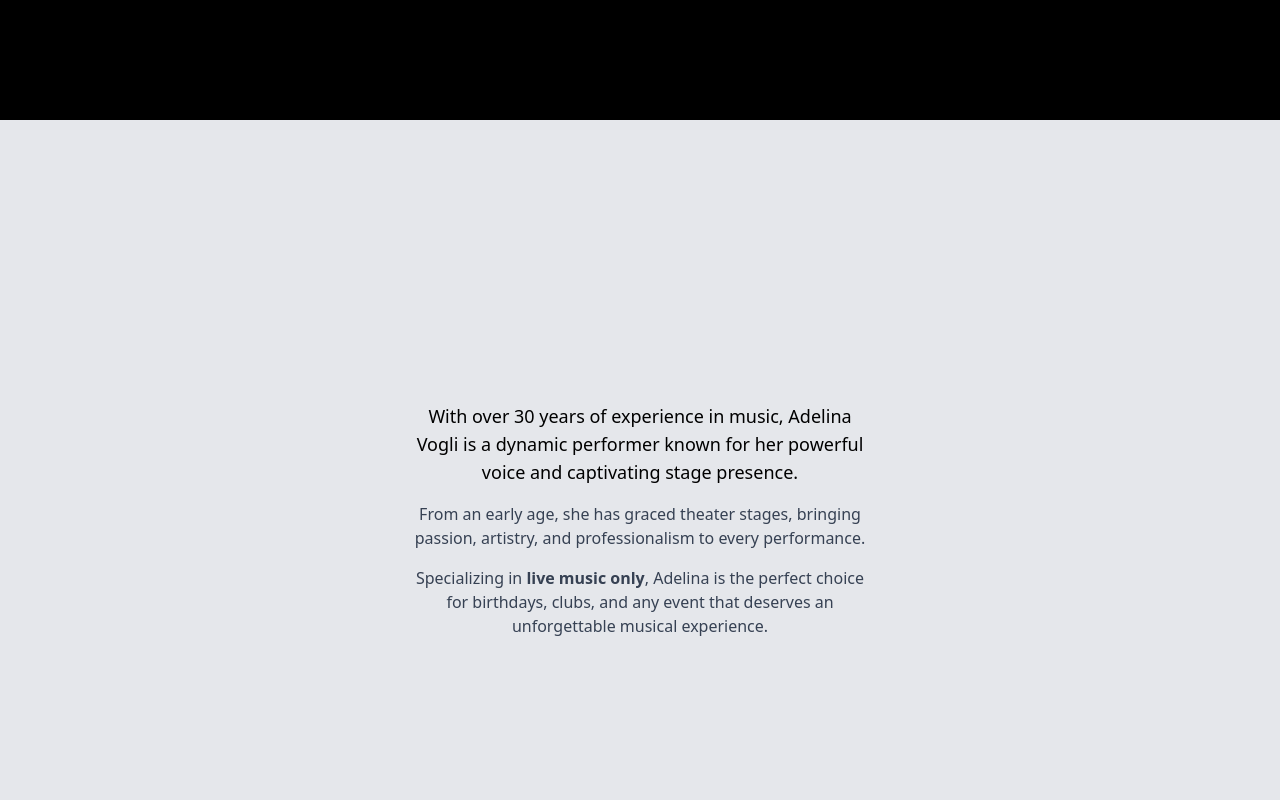
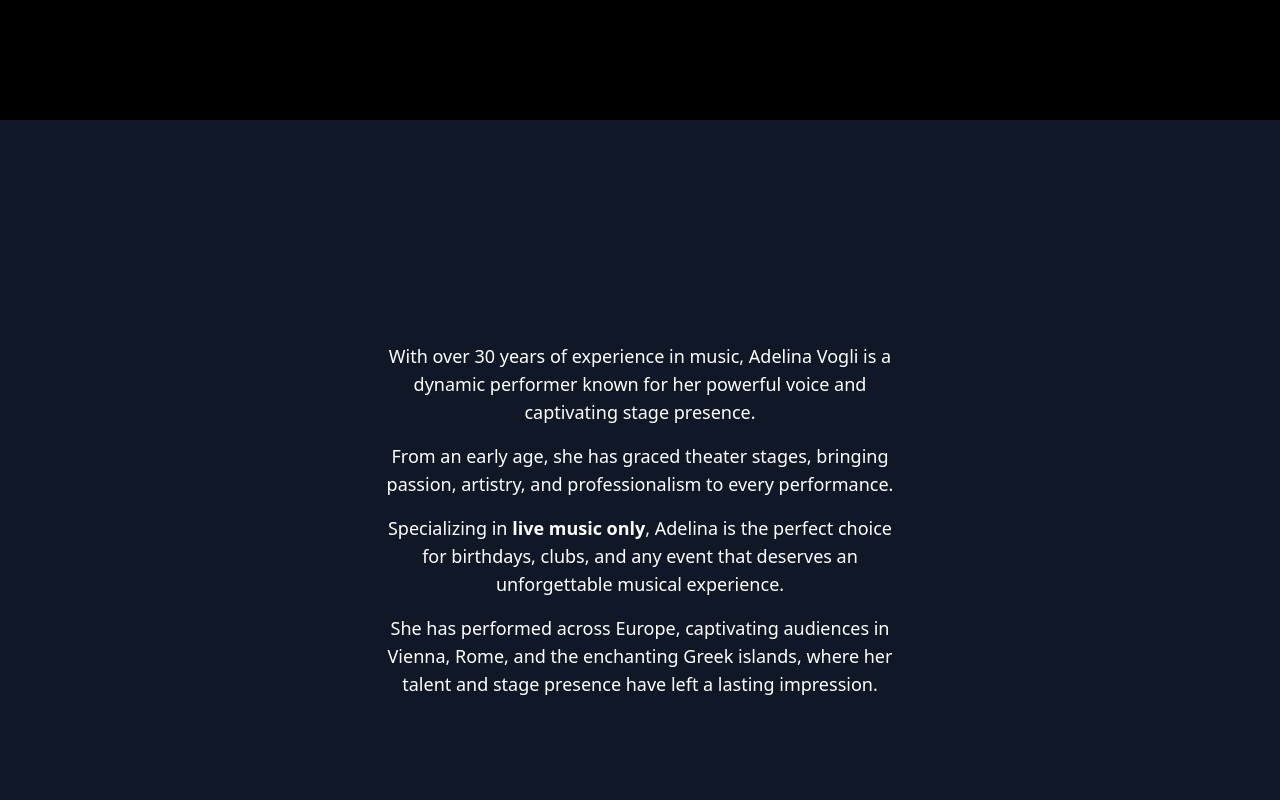
Before and after one commit to sunnycc17/Adelina-vogli, a website: page index.html in a window 1280 px wide. Shown: the part 1480-2280 px from the top of the page. Drawn offline with nearby package versions, Linux system fonts and the light colour scheme.

Commit message:
minor layout edits

```diff
--- a/index.html
+++ b/index.html
@@ -64,7 +64,7 @@
     </section>
 
     <!-- 🎵 Featured Music -->
-    <section id="music" class="text-center min-h-screen">
+    <section id="music" class="text-center min-h-screen p-5">
       <h2 data-aos="fade-up" class="text-2xl sm:text-3xl font-bold mb-6">
         A Versatile Singer
       </h2>
@@ -75,7 +75,7 @@
         class="flex flex-col sm:flex-row items-center justify-center gap-5 p-8"
       >
         <div
-          data-aos="slide-left"
+          data-aos="fade-right"
           data-aos-delay="400"
           class="w-full max-w-[560px] aspect-video"
         >
@@ -91,7 +91,7 @@
         </div>
 
         <div
-          data-aos="slide-right"
+          data-aos="fade-left"
           data-aos-delay="400"
           class="w-full max-w-[560px] aspect-video"
         >
@@ -108,22 +108,30 @@
       </div>
     </section>
 
-    <section id="about" class="bg-gray-200 p-5 min-h-screen flex justify-end">
+    <section
+      id="about"
+      class="bg-gray-900 min-h-screen flex justify-center items-center"
+    >
       <div
-        class="flex flex-col items-center justify-center space-y-4 p-6 max-w-lg mx-auto text-center"
+        class="flex flex-col items-center justify-center space-y-4 max-w-lg mx-auto text-center text-lg font-medium"
       >
-        <p data-aos="fade-up" class="text-black text-lg font-medium">
+        <p data-aos="fade-up">
           With over 30 years of experience in music, Adelina Vogli is a dynamic
           performer known for her powerful voice and captivating stage presence.
         </p>
-        <p data-aos="fade-up" data-aos-delay="400" class="text-gray-700">
+        <p data-aos="fade-up" data-aos-delay="300">
           From an early age, she has graced theater stages, bringing passion,
           artistry, and professionalism to every performance.
         </p>
-        <p data-aos="fade-up" data-aos-delay="500" class="text-gray-700">
+        <p data-aos="fade-up" data-aos-delay="400">
           Specializing in <span class="font-semibold">live music only</span>,
           Adelina is the perfect choice for birthdays, clubs, and any event that
           deserves an unforgettable musical experience.
+        </p>
+        <p data-aos="fade-up" data-aos-delay="500">
+          She has performed across Europe, captivating audiences in Vienna,
+          Rome, and the enchanting Greek islands, where her talent and stage
+          presence have left a lasting impression.
         </p>
       </div>
     </section>
@@ -148,7 +156,7 @@
       <div class="flex justify-center gap-6 text-xl sm:text-2xl">
         <a
           data-aos="zoom-in"
-          data-aos-delay="400"
+          data-aos-delay="300"
           target="_blank"
           href="https://www.facebook.com/adelina.vogli.5/"
           class="hover:text-blue-400"
@@ -156,7 +164,7 @@
         >
         <a
           data-aos="zoom-in"
-          data-aos-delay="500"
+          data-aos-delay="400"
           target="_blank"
           href="https://www.instagram.com/adelinavogli/"
           class="hover:text-purple-200"
@@ -164,7 +172,7 @@
         >
         <a
           data-aos="zoom-in"
-          data-aos-delay="600"
+          data-aos-delay="500"
           target="_blank"
           href="https://www.youtube.com/@adelinavogli9361"
           class="hover:text-red-500"
```
Also changed, not shown: src/output.css.
